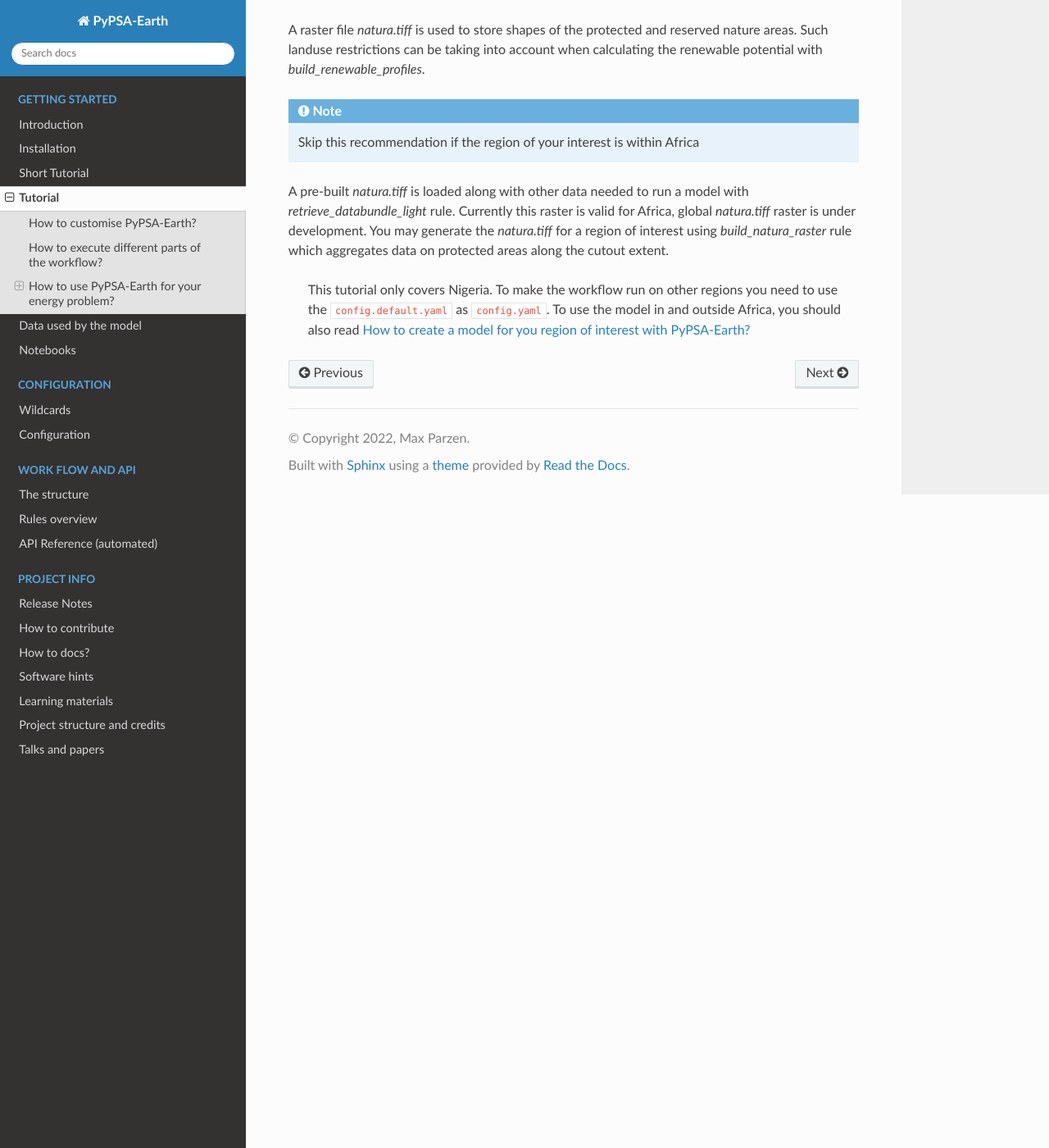
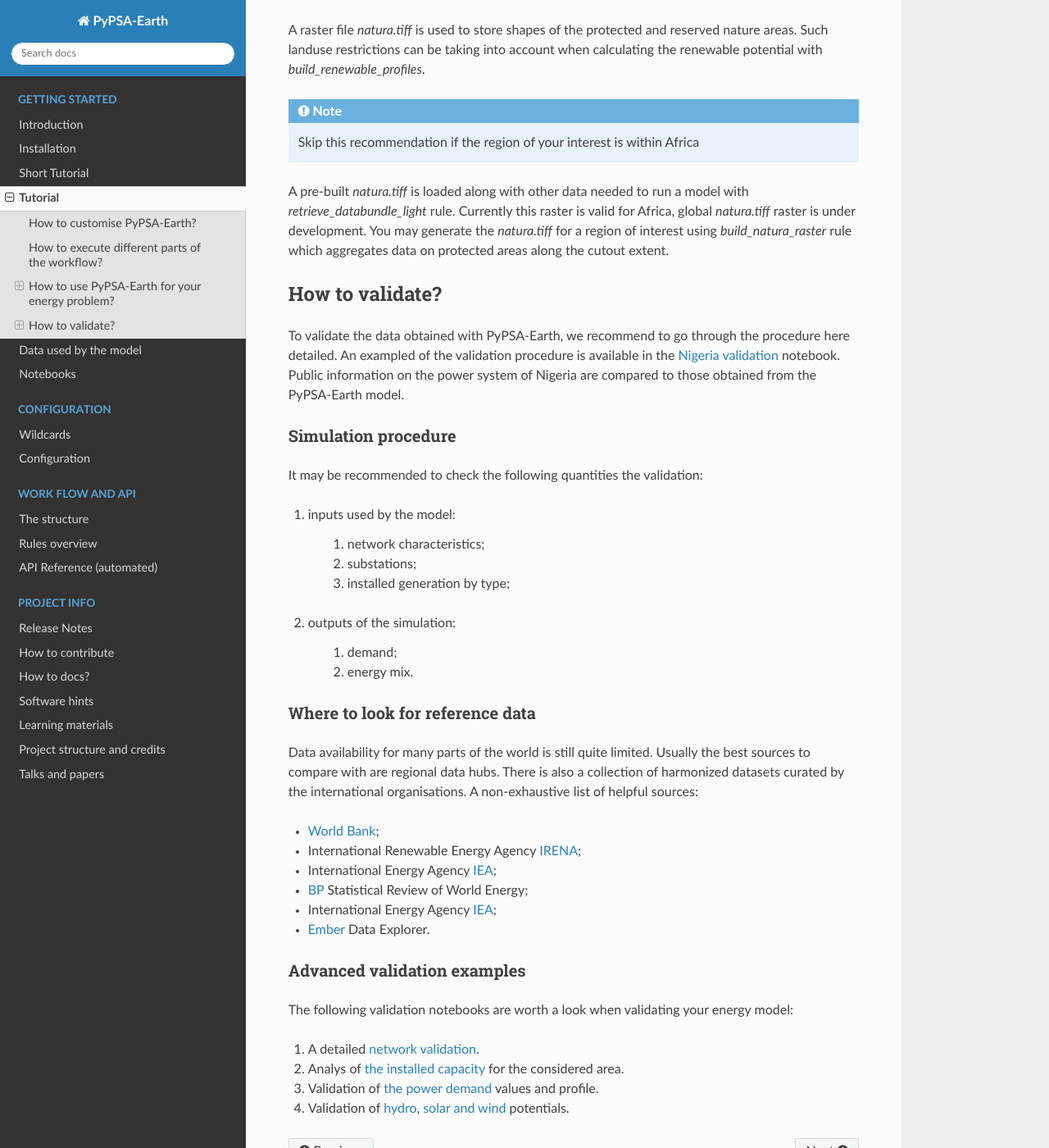
Before and after one commit to pypsa-meets-earth/pypsa-earth, a Sphinx documentation site: the page built from doc/tutorial.rst, in a window 1280 px wide and 1400 px high, scrolled down 4864 px. Shown: the whole window at 82% size. Built offline with Sphinx 7.4.7 and the Read the Docs theme 2.0.0, drawn with Linux system fonts in a browser that asks for light colours; pages that are not in the unit, such as notebooks, are missing from menus; the version number could not be read and is left out.

Commit message:
Add how-to-validate part

```diff
--- a/doc/tutorial.rst
+++ b/doc/tutorial.rst
@@ -188,6 +188,59 @@ A raster file `natura.tiff` is used to store shapes of the protected and reserve
 
 A pre-built `natura.tiff` is loaded along with other data needed to run a model with `retrieve_databundle_light` rule. Currently this raster is valid for Africa, global `natura.tiff` raster is under development. You may generate the `natura.tiff` for a region of interest using `build_natura_raster` rule which aggregates data on protected areas along the cutout extent.
 
-  This tutorial only covers Nigeria. To make the workflow run on other regions you need to use the ``config.default.yaml`` as ``config.yaml``.
-  To use the model in and outside Africa, you should also read
-  `How to create a model for you region of interest with PyPSA-Earth? <https://github.com/pypsa-meets-earth/pypsa-earth/discussions/505>`_
+How to validate?
+======================================================
+
+.. TODO add a list of actions needed to do the validation
+
+To validate the data obtained with PyPSA-Earth, we recommend to go through the procedure here detailed. An exampled of the validation procedure is available in the `Nigeria validation <https://github.com/pypsa-meets-earth/documentation/blob/main/notebooks/validation/validation_nigeria.ipynb>`_ notebook. Public information on the power system of Nigeria are compared to those obtained from the PyPSA-Earth model.
+
+Simulation procedure
+----------------------------------------------
+
+It may be recommended to check the following quantities the validation:
+
+#. inputs used by the model:
+
+    #. network characteristics;
+
+    #. substations;
+
+    #. installed generation by type;
+
+#. outputs of the simulation:
+
+    #. demand;
+
+    #. energy mix.
+
+Where to look for reference data
+----------------------------------------------
+
+Data availability for many parts of the world is still quite limited. Usually the best sources to compare with are regional data hubs. There is also a collection of harmonized datasets curated by the international organisations. A non-exhaustive list of helpful sources:
+
+* `World Bank <https://energydata.info/>`_;
+
+* International Renewable Energy Agency `IRENA <https://pxweb.irena.org/pxweb/en/IRENASTAT/IRENASTAT__Power%20Capacity%20and%20Generation/ELECCAP_2022_cycle2.px/>`_;
+
+* International Energy Agency `IEA <https://www.iea.org/data-and-statistics>`_;
+
+* `BP <https://www.bp.com/en/global/corporate/energy-economics/statistical-review-of-world-energy.html>`_ Statistical Review of World Energy;
+
+* International Energy Agency `IEA <https://www.iea.org/data-and-statistics>`_;
+
+* `Ember <https://ember-climate.org/data/data-explorer/>`_ Data Explorer.
+
+
+Advanced validation examples
+----------------------------------------------
+
+The following validation notebooks are worth a look when validating your energy model:
+
+1. A detailed `network validation <https://github.com/pypsa-meets-earth/documentation/blob/main/notebooks/validation/network_validation.ipynb>`_.
+
+2. Analys of `the installed capacity <https://github.com/pypsa-meets-earth/documentation/blob/main/notebooks/validation/capacity_validation.ipynb>`_ for the considered area.
+
+3. Validation of `the power demand <https://github.com/pypsa-meets-earth/documentation/blob/main/notebooks/validation/demand_validation.ipynb>`_ values and profile.
+
+4. Validation of `hydro <https://github.com/pypsa-meets-earth/documentation/blob/main/notebooks/validation/hydro_generation_validation.ipynb>`_, `solar and wind <https://github.com/pypsa-meets-earth/documentation/blob/main/notebooks/validation/renewable_potential_validation.ipynb>`_ potentials.
```
